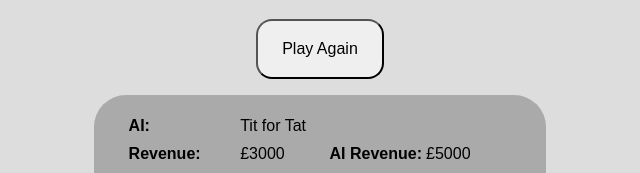
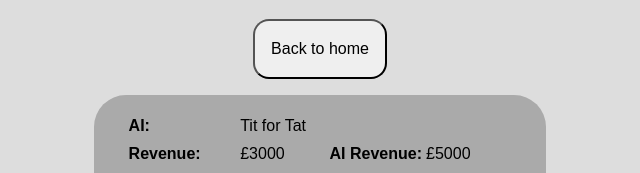
Before and after one commit to aslaterm32/lap-1-project-game-theory, a website: page frontend/assets/results.html in a window 1280 px wide. Shown: the part 183-356 px from the top of the page, 320-960 px from the left. Drawn offline with Linux system fonts and the light colour scheme.

Commit message:
added go back /home button on /results

```diff
--- a/frontend/assets/results.html
+++ b/frontend/assets/results.html
@@ -18,7 +18,7 @@
     <h1>Results</h1>
     <main>
         <section id="buttons">
-            <button id="backHomeButton" onclick="location.href='../index.html'">Play Again</button>
+            <button id="backHomeButton" onclick="location.href='../index.html'">Back to home</button>
         </section>
         <section id="results-section">
             <div class="container">
```
